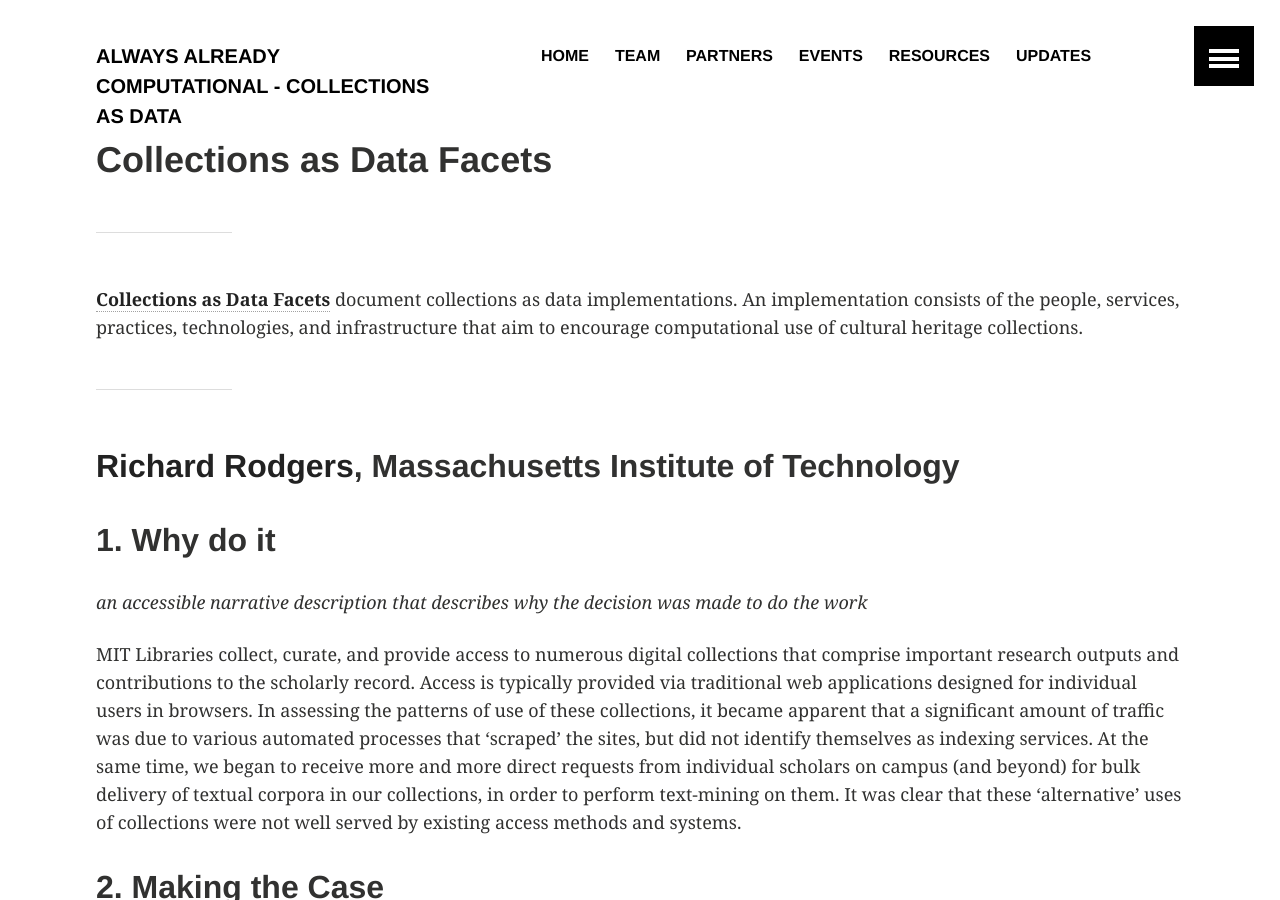
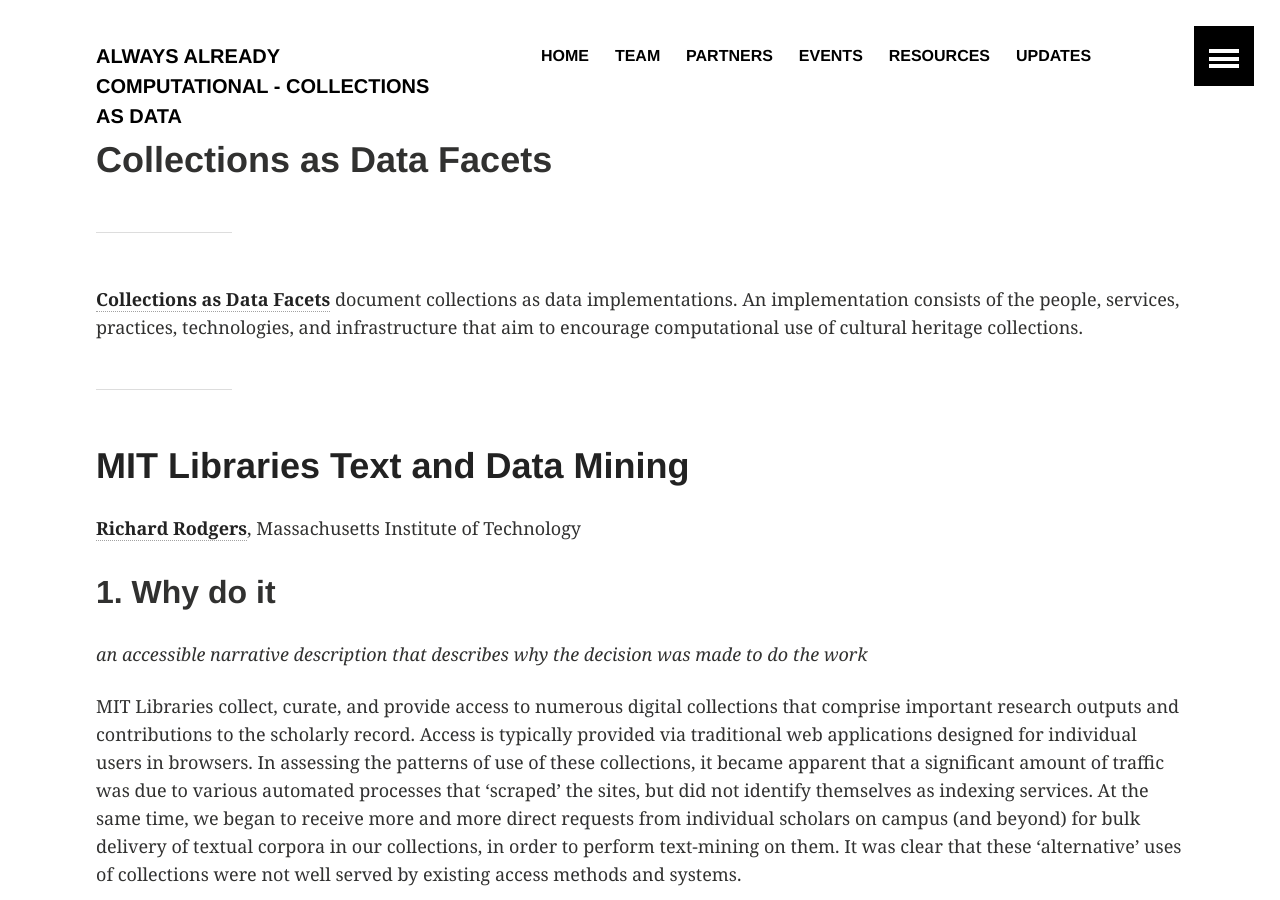
Before and after one commit to collectionsasdata/collectionsasdata.github.io, a Jekyll site: the page built from facet1.md, in a window 1280 px wide and 900 px high. Built offline with Jekyll 4.4.1, drawn with Linux system fonts in a browser that asks for light colours.

Commit message:
Update facet1.md

```diff
--- a/facet1.md
+++ b/facet1.md
@@ -4,11 +4,13 @@ title:  "Collections as Data Facets"
 ---
 ---
 
-[**Collections as Data Facets**]() document collections as data implementations. An implementation consists of the people, services, practices, technologies, and infrastructure that aim to encourage computational use of cultural heritage collections.
+[**Collections as Data Facets**](https://collectionsasdata.github.io/facets/) document collections as data implementations. An implementation consists of the people, services, practices, technologies, and infrastructure that aim to encourage computational use of cultural heritage collections.
 
 ---
 
-## [**Richard Rodgers**](http://libguides.mit.edu/c.php?g=176063&p=1160989), Massachusetts Institute of Technology
+# [MIT Libraries Text and Data Mining](https://github.com/mitlib-tdm)
+
+[**Richard Rodgers**](http://libguides.mit.edu/c.php?g=176063&p=1160989), Massachusetts Institute of Technology
 
 ## 1. Why do it
 
```
